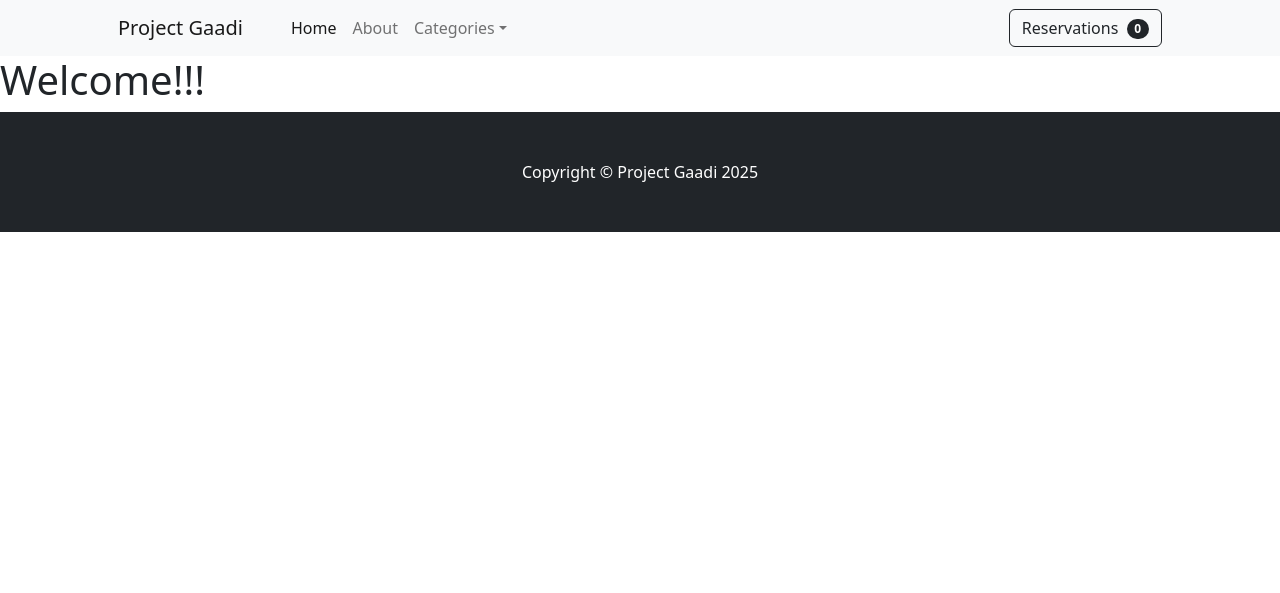
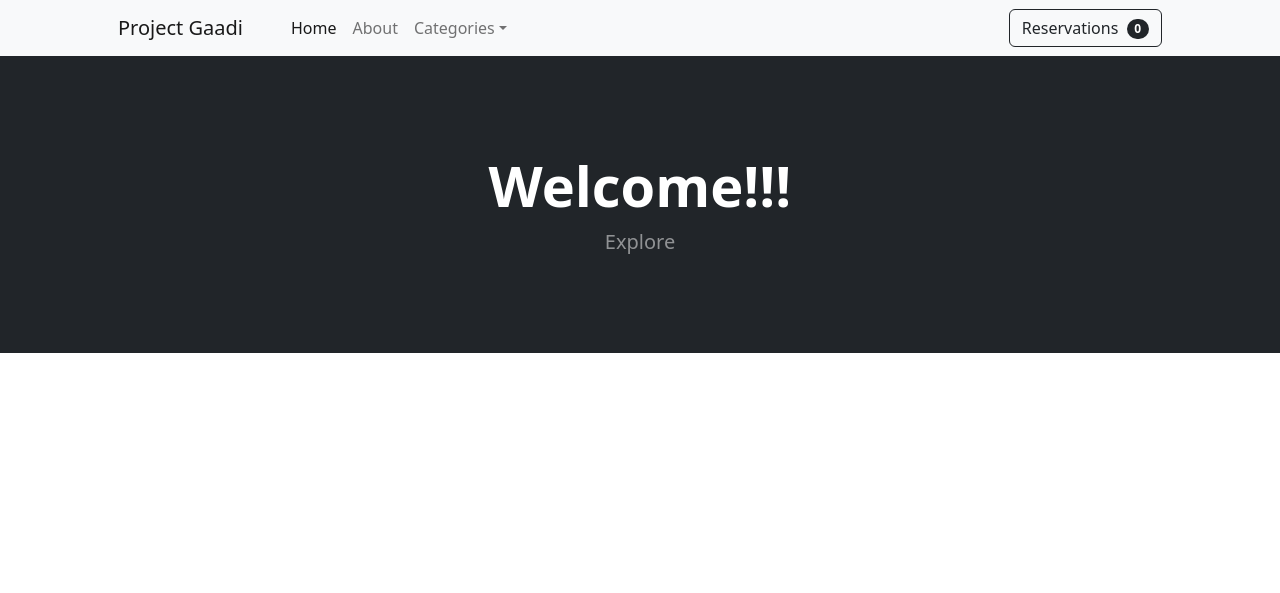
Before and after one commit to esparsh287/Vehicle-Reservation-System, a Django app: page / in a window 1280 px wide. Shown: the top 593 px of the page. Run offline with Django 5.2, Linux system fonts and the light colour scheme; some libraries are stand-ins or nearby versions.

Commit message:
minor changes

```diff
--- a/app/templates/app/dashboard.html
+++ b/app/templates/app/dashboard.html
@@ -1,5 +1,13 @@
 {% extends 'accounts/base.html' %}
 
 {% block content %}
-  <h1>Welcome!!!</h1>
+  <header class="bg-dark py-5">
+    <div class="container px-4 px-lg-5 my-5">
+        <div class="text-center text-white">
+            <h1 class="display-4 fw-bolder">Welcome!!!</h1>
+            <p class="lead fw-normal text-white-50 mb-0">Explore</p>
+        </div>
+    </div>
+</header> <br><br>
+<br><br><br><br><br><br><br><br>
 {% endblock %}
```
Also changed, not shown: db.sqlite3.
